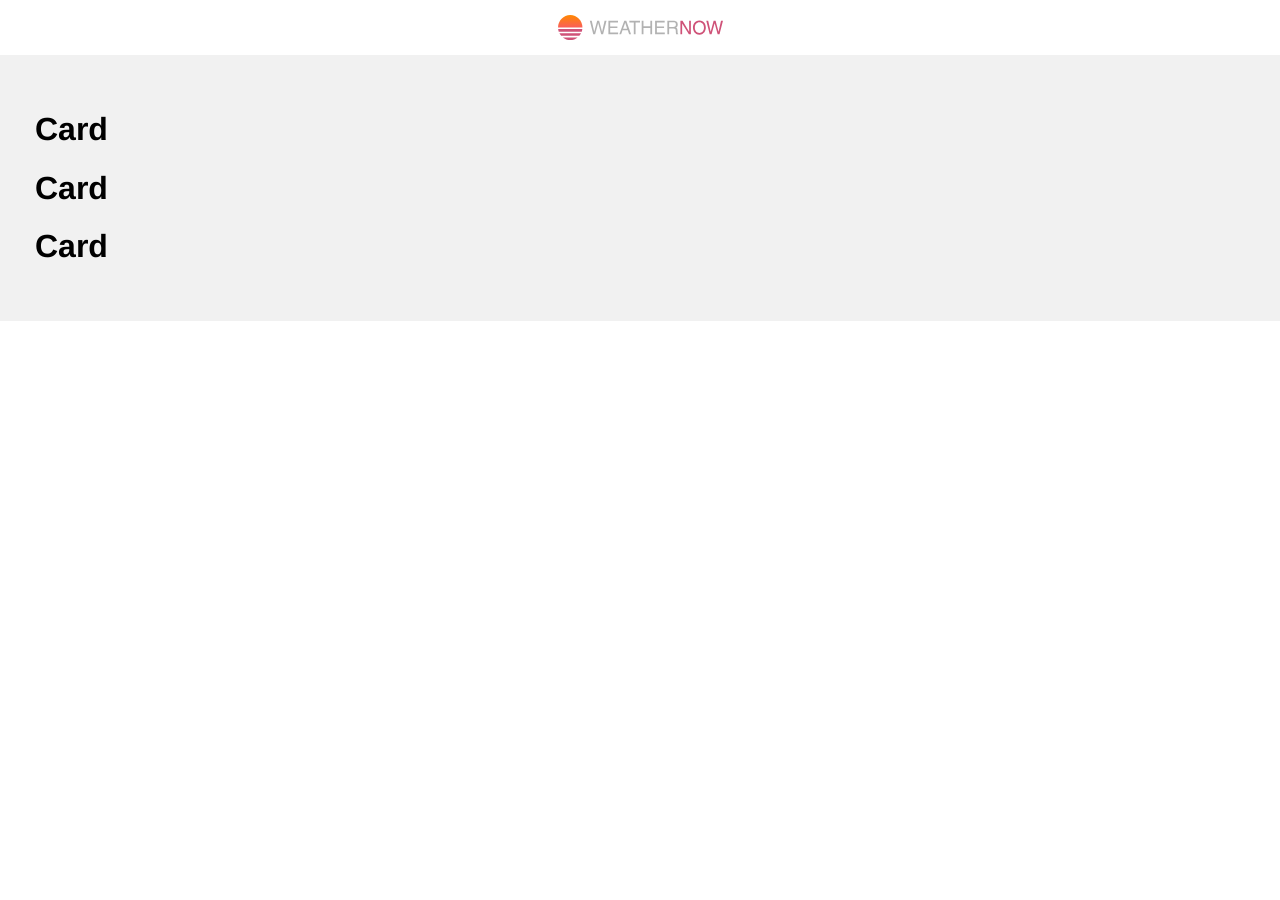
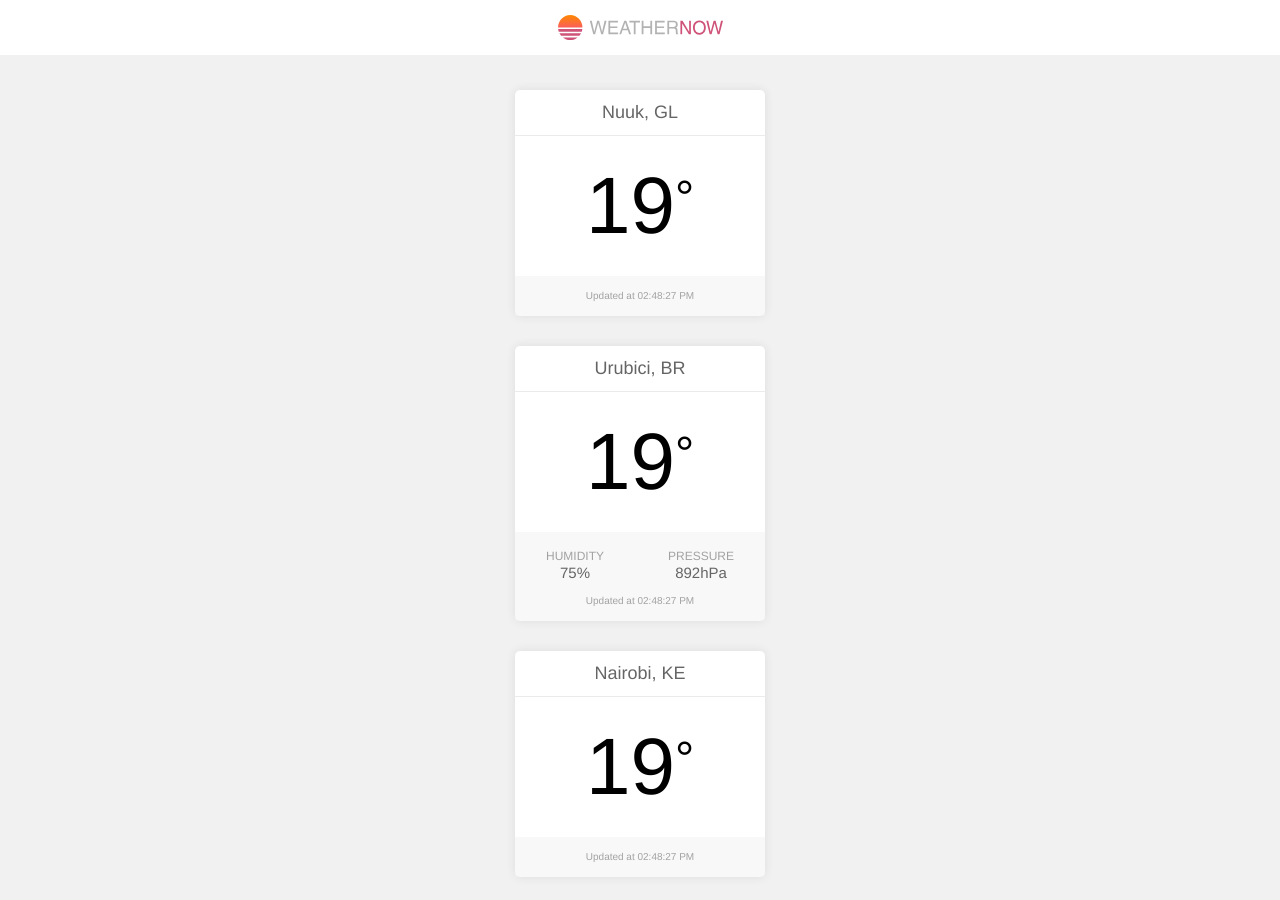
Before and after one commit to cassiohalmeida/desafio, a Vue app: page / in a window 1280 px wide. Shown: the top 900 px of the page. Before the commit the page ends 800 px from the top, so only its background shows below. Built offline with nearby package versions, Linux system fonts and the light colour scheme.

Commit message:
Finish the visual and CSS

```diff
--- a/src/App.vue
+++ b/src/App.vue
@@ -12,7 +12,9 @@ export default {
 
 <style lang="scss">
 @import url('normalize.css');
-
+body {
+  font-size: 62.5%;
+}
 #app {
   font-family: 'Helvetica', Arial, sans-serif;
   -webkit-font-smoothing: antialiased;
--- a/src/components/Card.vue
+++ b/src/components/Card.vue
@@ -1,15 +1,42 @@
 <template>
   <div class="card">
-    <h1>Card</h1>
+    <div class="card__title">
+      {{cityName}}
+    </div>
+    <div class="card__temperature">
+      <span>19<sup>°</sup></span>
+    </div>
+    <div class="card__humidity-and-pressure" v-if="showHumidityAndPressure">
+      <div class="card__humidity">
+        <span>HUMIDITY</span>
+        <span>75%</span>
+      </div>
+      <div class="card__pressure">
+        <span>PRESSURE</span>
+        <span>892hPa</span>
+      </div>
+    </div>
+    <div class="card__updated-at">
+      Updated at 02:48:27 PM
+    </div>
   </div>
 </template>
 
 <script>
 export default {
-
+  props: {
+    cityName: {
+      type: String,
+      required: true
+    },
+    showHumidityAndPressure: {
+      type: Boolean,
+      default: false
+    }
+  }
 }
 </script>
 
-<style scoped>
-
+<style lang="scss">
+  @import "@/scss/components/_card.scss";
 </style>
--- a/src/components/Weather.vue
+++ b/src/components/Weather.vue
@@ -4,9 +4,9 @@
       <img src="../assets/logo.svg" alt="Weather Logo">
     </div>
     <div class="weather__container">
-      <card></card>
-      <card></card>
-      <card></card>
+      <card :city-name="'Nuuk, GL'"></card>
+      <card :show-humidity-and-pressure="true" :city-name="'Urubici, BR'"></card>
+      <card :city-name="'Nairobi, KE'"></card>
     </div>
   </div>
 </template>
@@ -16,12 +16,6 @@ import Card from './Card.vue'
 export default {
   components: {
     Card
-  },
-  name: 'Weather',
-  data () {
-    return {
-      msg: 'Welcome to Your Vue.js App'
-    }
   }
 }
 </script>
--- /dev/null
+++ b/src/scss/components/_card.scss
@@ -0,0 +1,77 @@
+@import '../global/_variables.scss';
+
+.card {
+  background: $card-background;
+  border-radius: 5px;
+  margin-bottom: 30px;
+  box-shadow: 0px 0px 10px 0px $box-shadow;
+  width: 250px;
+
+  &__title {
+    display: flex;
+    height: 45px;
+    justify-content: center;
+    align-items: center;
+    border-bottom: 1px solid $divider;
+    font-size: 18px;
+    color: $card-title-color;
+  }
+
+  &__temperature {
+    display: flex;
+    min-height: 140px;
+    justify-content: center;
+    align-items: center;
+    font-size: 8em;
+
+    &--cold {
+      color: $cold-temperature;
+    }
+    &--medium {
+      color: $medium-temperature;
+    }
+    &--hot {
+      color: $hot-temperature;
+    }
+
+    sup {
+      top: -0.4em;
+      font-size: 0.6em;
+    }
+  }
+
+  &__updated-at {
+    height: 40px;
+    background: $card-footer-background;
+    display: flex;
+    justify-content: center;
+    align-items: center;
+    color: $card-footer-color;
+  }
+
+  &__humidity-and-pressure {
+    background: $card-footer-background;
+    display: flex;
+    justify-content: center;
+    align-items: center;
+  }
+
+  &__pressure,
+  &__humidity {
+    display: flex;
+    justify-content: center;
+    align-items: center;
+    flex-direction: column;
+    padding: 18px 32px 0;
+
+    span:first-child {
+      color: $card-footer-color;
+      font-size: 1.2em;
+    }
+
+    span:last-child {
+      color: $card-title-color;
+      font-size: 1.5em;
+    }
+  }
+}
--- a/src/scss/components/_weather.scss
+++ b/src/scss/components/_weather.scss
@@ -16,5 +16,9 @@
   &__container {
     background: $app-background;
     padding: 35px;
+    display: flex;
+    flex-direction: column;
+    justify-content: center;
+    align-items: center;
   }
 }
--- a/src/scss/global/_variables.scss
+++ b/src/scss/global/_variables.scss
@@ -5,3 +5,6 @@ $box-shadow: rgba(51,51,51, 0.1);
 $cold-temperature: #69A3FF;
 $medium-temperature: #FF9632;
 $hot-temperature: #ED1946;
+$card-background: #FFFFFF;
+$card-title-color: #656565;
+$card-footer-color: #a2a2a2;
```
